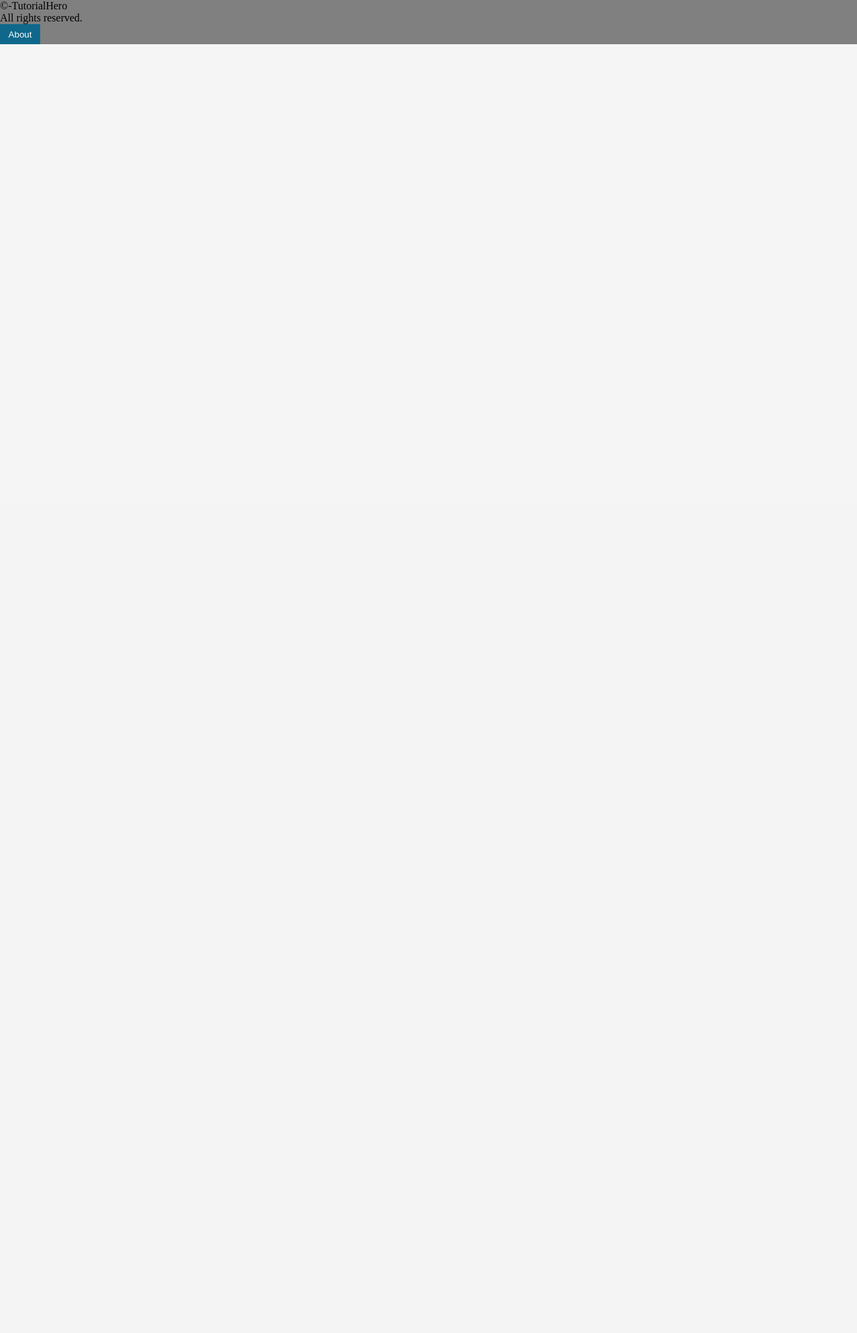
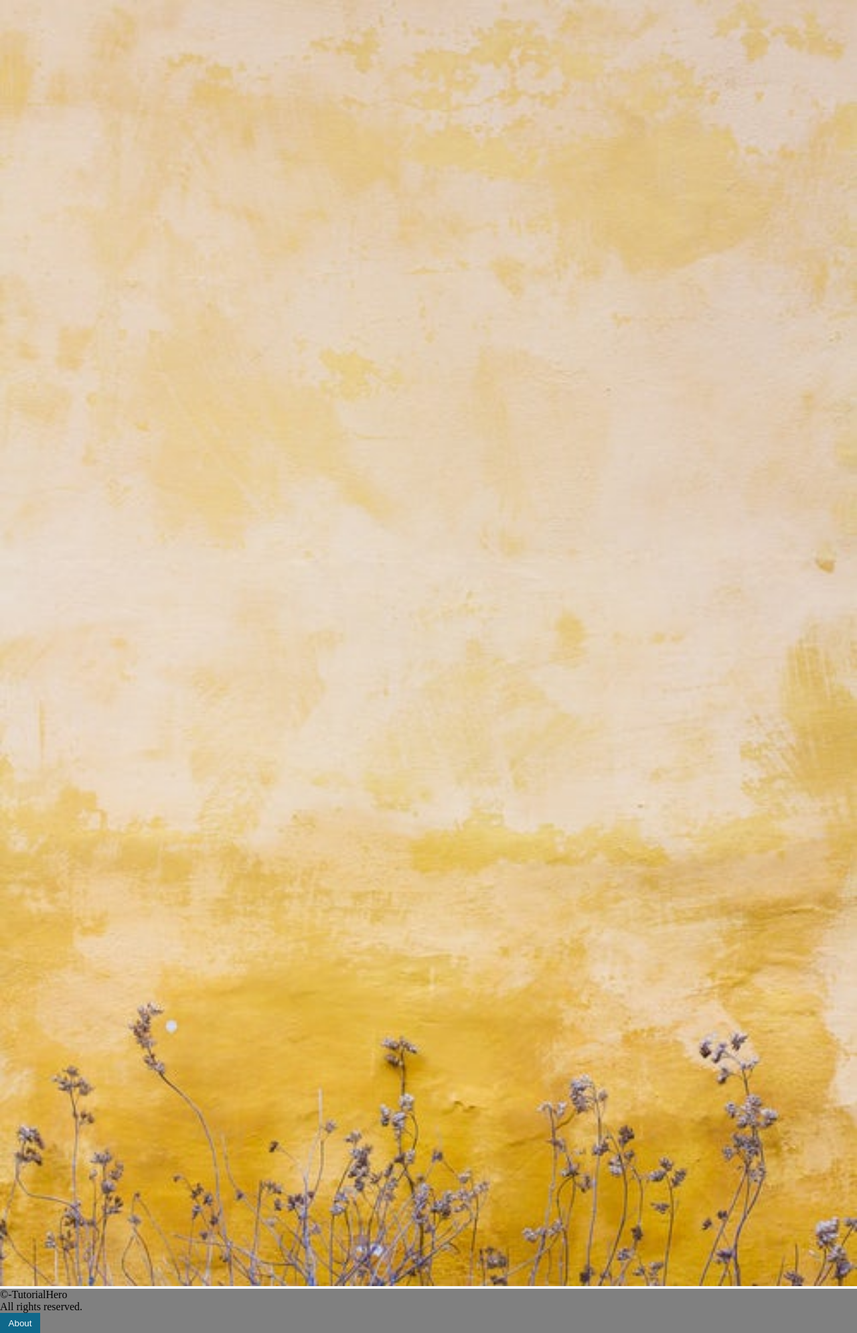
Before and after one commit to JanmejaiPandey/django_tutorialway, a Django app: page /about/ in a window 1280 px wide. Shown: the part 46-2036 px from the top of the page at 67% size. Before the commit the page ends 112 px from the top, so only its background shows below. Run offline with Django 3.2, Linux system fonts and the light colour scheme.

Commit message:
version 5

```diff
--- a/app/templates/about.html
+++ b/app/templates/about.html
@@ -1 +1,7 @@
 {% extends 'layout.html' %}
+{% load staticfiles %}
+{% block content %}
+<img src="{% static 'images/back2.jpg' %}" style="width: 100%">
+
+</body>
+{% endblock %}
```
